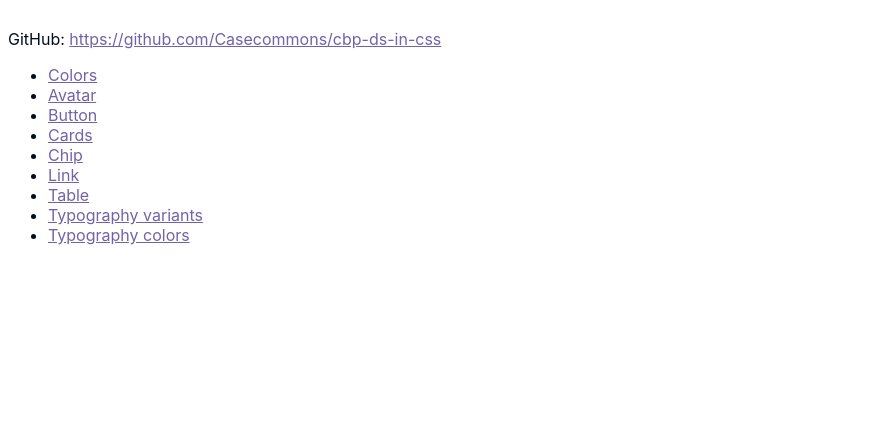
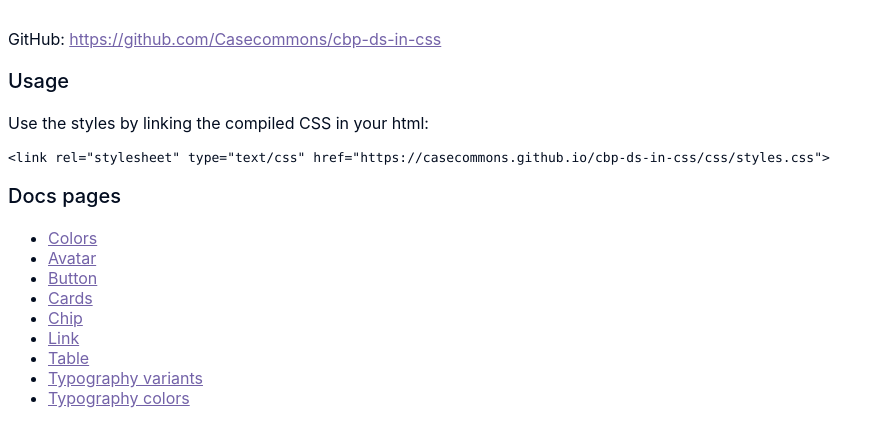
Before and after one commit to Casecommons/cbp-ds-in-css, a website: page index.html in a window 1280 px wide. Shown: the part 71-518 px from the top of the page, without its empty margins (0-885 px from the left). Drawn offline with Linux system fonts and the light colour scheme.

Commit message:
use main page in index and add usage

```diff
--- a/index.html
+++ b/index.html
@@ -10,6 +10,7 @@
 </head>
 
 <body class="baseline">
+  <main class="cb-main">
   <h1 class="cb-h4 cb-bolder">Casebook DS in CSS</h1>
   <h2 class="cb-body2 cb-margin-bottom-large">
     Recreating our in-house design system with pure CSS for no-js usage
@@ -17,6 +18,14 @@
 
   <p>GitHub: <a class="cb-link"
       href="https://github.com/Casecommons/cbp-ds-in-css">https://github.com/Casecommons/cbp-ds-in-css</a></p>
+
+  <h3 id="usage" class="cb-h6">Usage</h3>
+
+  <p>Use the styles by linking the compiled CSS in your html:</p>
+
+  <pre class="cb-caption cb-monospace overflow-x-auto">&lt;link rel="stylesheet" type="text/css" href="https://casecommons.github.io/cbp-ds-in-css/css/styles.css"&gt;</pre>
+
+  <h3 id="pages" class="cb-h6">Docs pages</h3>
 
   <ul>
     <li><a class="cb-link" href="./colors.html">Colors</a></li>
@@ -29,7 +38,7 @@
     <li><a class="cb-link" href="./typography-variants.html">Typography variants</a></li>
     <li><a class="cb-link" href="./typography-colors.html">Typography colors</a></li>
   </ul>
-
+</main>
 </body>
 
 </html>
```
